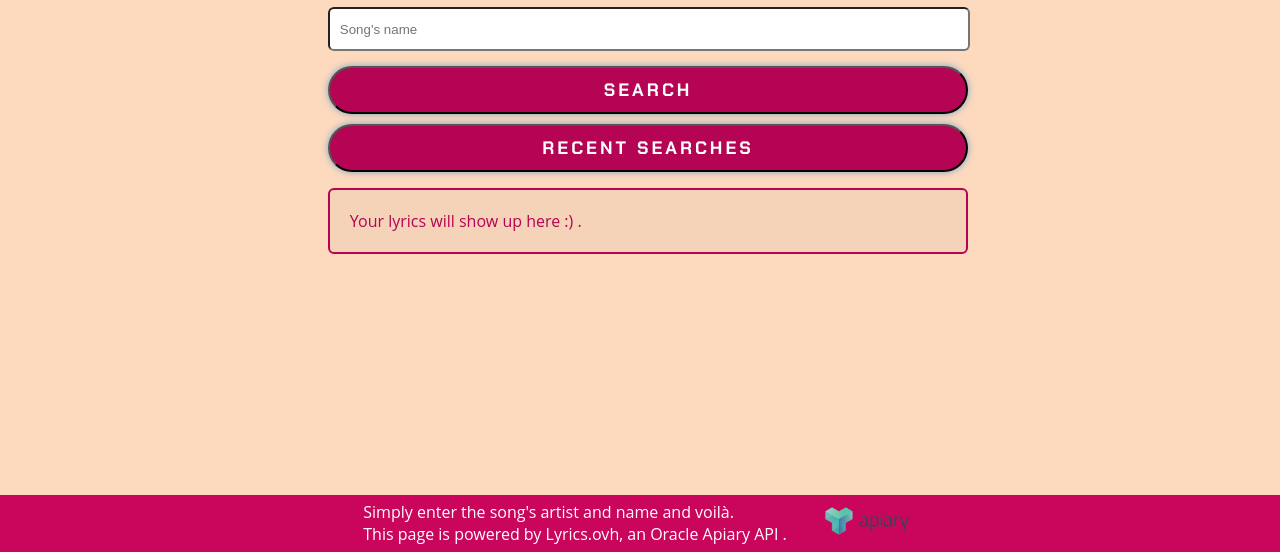
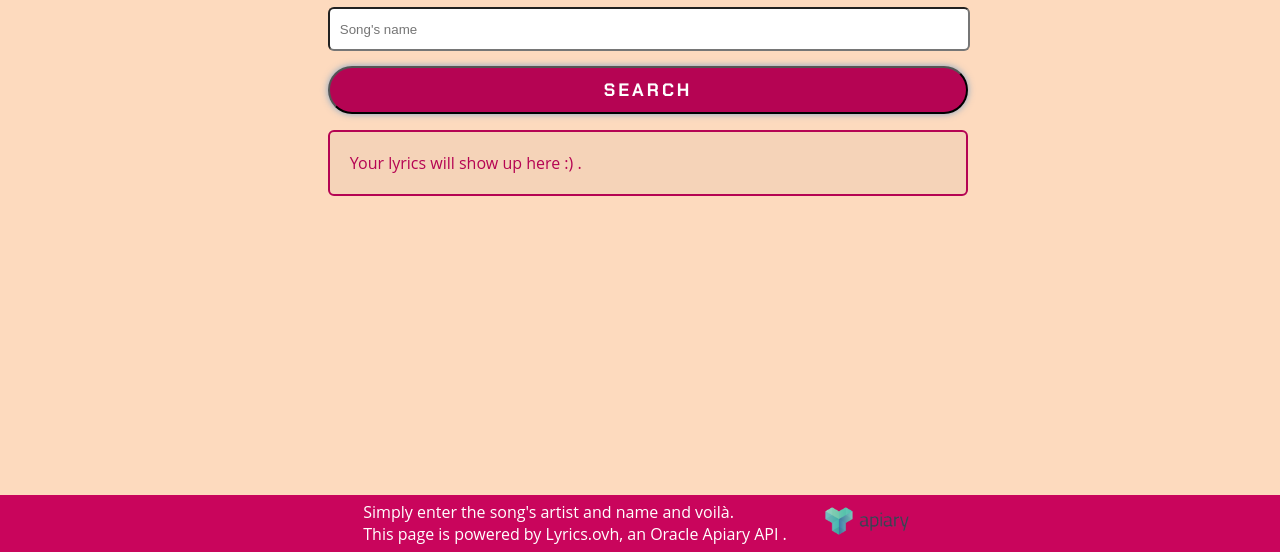
Before and after one commit to f-fakeus3r/SimpleLyricSearchOkteto, a website: page public/index.html in a window 1280 px wide. Shown: the part 248-800 px from the top of the page. Drawn offline with nearby package versions, Linux system fonts and the light colour scheme.

Commit message:
Update index.html
Removido o botão Recent Searches

```diff
--- a/public/index.html
+++ b/public/index.html
@@ -20,7 +20,7 @@
         <input id="song-name" type="text" placeholder="Song's name" />
         <button id="search-button">SEARCH</button>
         <form method="POST" action="/recentsearches">
-          <button>Recent Searches</button>
+          <!--<button>Recent Searches</button>-->
       </div>
       </div>
       <div id="response-box">
```
